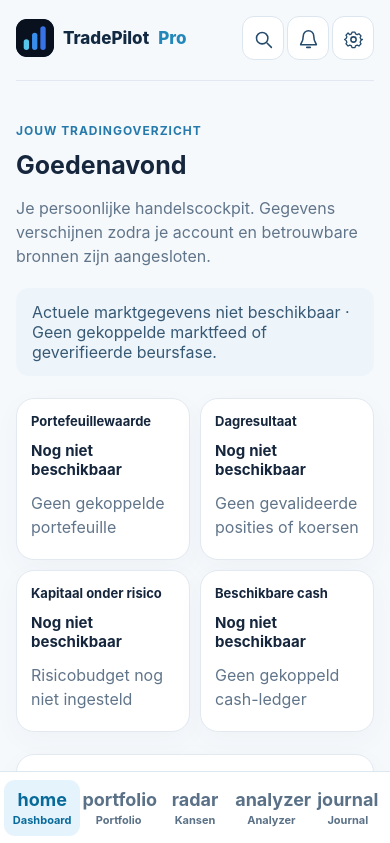
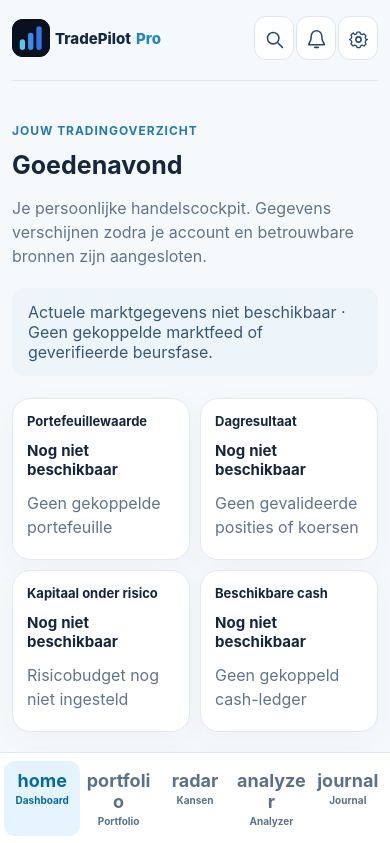
Before and after one commit to alexvdslot-debug/TradePilot, a plain HTML site: page app/index.html in a window 390 px wide. Shown: the top 843 px of the page. Drawn offline with Linux system fonts and the light colour scheme.

Commit message:
fix(B2): constrain mobile header and bottom tabs at 320px

```diff
--- a/app/styles.css
+++ b/app/styles.css
@@ -29,3 +29,16 @@
 @media(max-width:900px){.dashboard-kpis{grid-template-columns:repeat(2,minmax(0,1fr))}}
 @media(max-width:620px){.dashboard-columns{grid-template-columns:minmax(0,1fr)}.dashboard-kpis{gap:10px}.dashboard-kpis .card{padding:14px}.dashboard-kpis .card h2{font-size:13px}}
 @media(max-width:340px){.dashboard-kpis{grid-template-columns:minmax(0,1fr)}}
+
+/* Prevent fixed five-tab navigation from forcing horizontal scroll on narrow phones. */
+@media(max-width:420px){
+ .bottom{min-width:0}
+ .bottom .tab{min-width:0;overflow-wrap:anywhere;font-size:10px}
+ .bottom .tab .ui-icon{width:18px;height:18px}
+ .header{min-width:0}
+ .brand{min-width:0;font-size:15px;gap:5px}
+ .header-actions{flex-shrink:0;gap:2px}
+ .icon-button{min-width:40px;width:40px;padding:0}
+ .shell{min-width:0;padding-left:12px;padding-right:12px}
+ .card{min-width:0;overflow-wrap:anywhere}
+}
```
